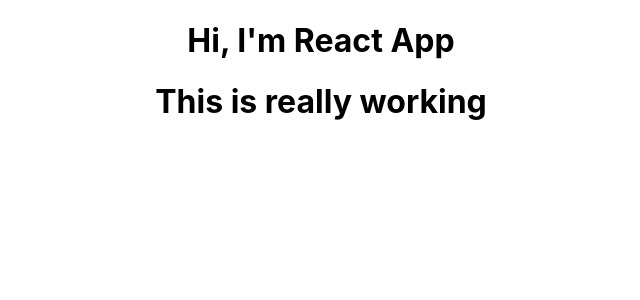
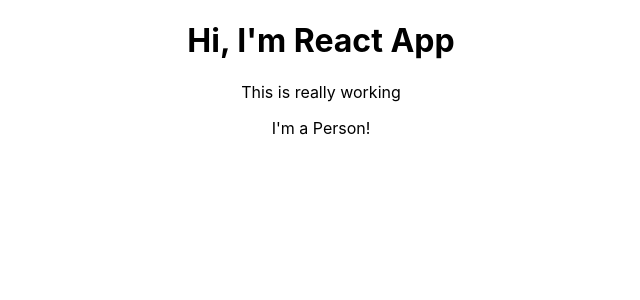
Before and after one commit to hanship0530/learning_reactjs, a React (Create React App) app in the folder react-complete-guide/: page / in a window 1280 px wide. Shown: the top 300 px of the page, without its empty margins (319-959 px from the left). Built offline with nearby package versions, Linux system fonts and the light colour scheme.

Commit message:
Section3: create function

```diff
--- a/react-complete-guide/src/App.js
+++ b/react-complete-guide/src/App.js
@@ -1,6 +1,7 @@
 import logo from './logo.svg';
 import './App.css';
 import React, { Component } from 'react';
+import Person from './Person/Person'
 
 // function App() {
 //   return (
@@ -28,7 +29,8 @@
     return (
       <div className="App">
         <h1>Hi, I'm React App</h1>
-        <h1>This is really working</h1>
+        <p>This is really working</p>
+        <Person/>
       </div>
     )
     // return React.createElement('div', {className: 'App'}, React.createElement('h1',null,'Does this work now?'));
--- /dev/null
+++ b/react-complete-guide/src/Person/Person.js
@@ -0,0 +1,7 @@
+import React from 'react'
+
+const person = () => {
+    return <p>I'm a Person!</p>
+}
+
+export default person;
```
